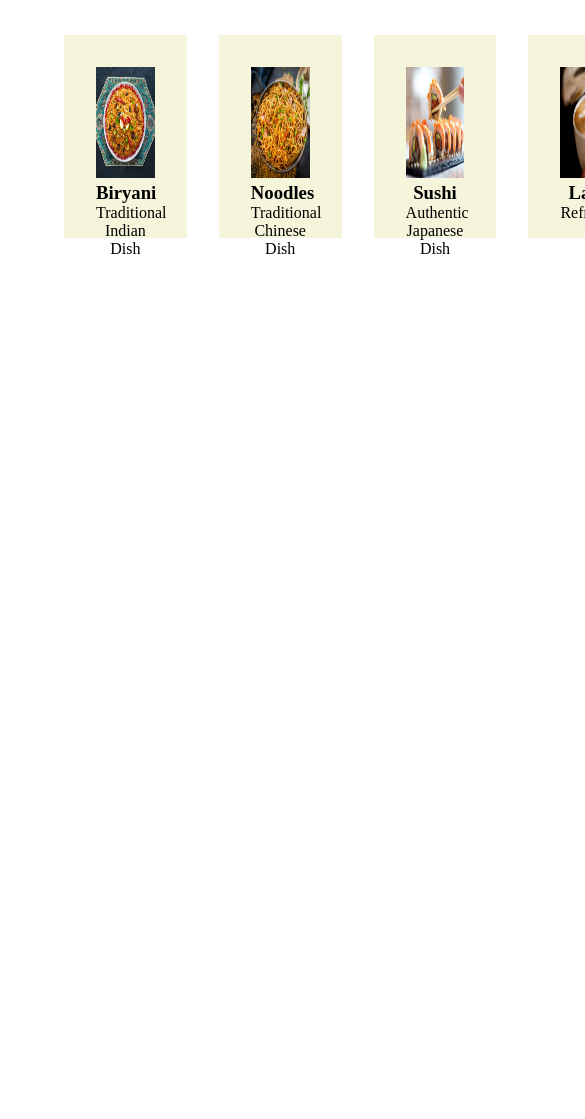
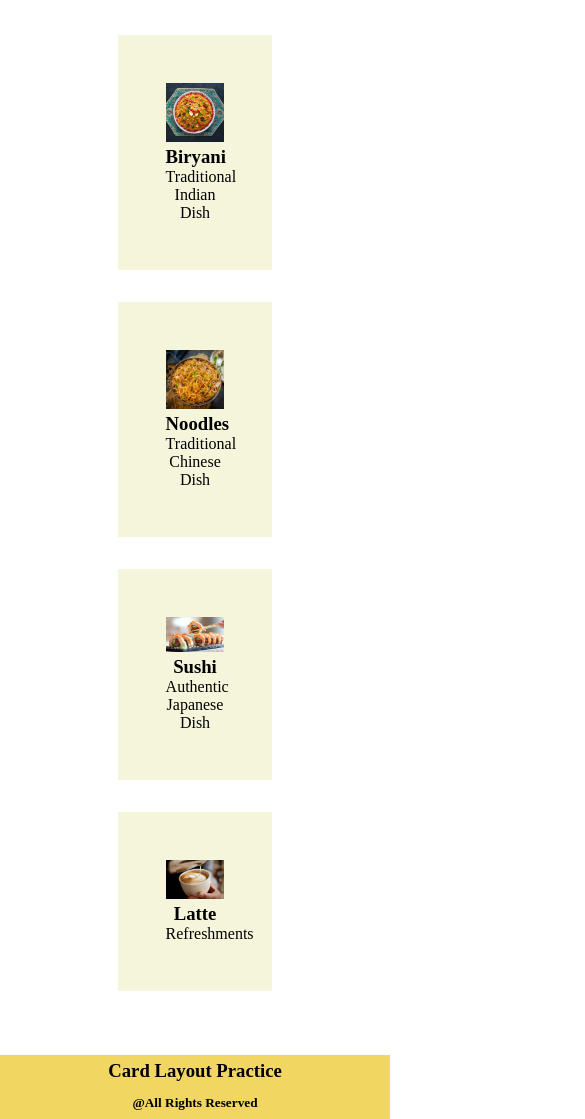
Before and after one commit to Laksh25ay/PracticeHTML, a plain HTML site: page GridDesign/index.html in a window 390 px wide. Shown: the part 29-1148 px from the top of the page, 585 px wide, since content can reach past the window. Before the commit the page ends 844 px from the top, so only its background shows below. Drawn offline with Linux system fonts and the light colour scheme.

Commit message:
Added Footer and media Query

```diff
--- a/GridDesign/Grid.css
+++ b/GridDesign/Grid.css
@@ -1,6 +1,12 @@
 *{
     margin: 0;
     padding: 0;
+}
+
+body{
+    min-height: 100vh;
+    display: flex;
+    flex-direction: column;
 }
 
 .container{
@@ -22,7 +28,7 @@ img{
     background-color: beige;
     width: 20%;
     /* height: 100%; */
-    padding: 2rem;
+    padding: 3rem;
     margin:1rem;
 }
 
@@ -39,3 +45,19 @@ img{
 .card > .content:hover{
     text-shadow: 1px 1px 1px #888888;
 }
+
+footer{
+    margin-top: auto;
+    background-color: rgb(241, 215, 97);
+    text-align: center;
+    line-height: 2rem;
+}
+
+@media screen and (max-width : 870px) {
+    .container{
+        display: flex;
+        flex-direction: column;
+        justify-content: center;
+        align-items: center;
+    }
+}
--- a/GridDesign/index.html
+++ b/GridDesign/index.html
@@ -40,5 +40,13 @@
             </div>
         </div>
     </div>
+
+    <footer>
+        <h3>Card Layout Practice</h3>
+        <h5>@All Rights Reserved</h5>
+    </footer>
 </body>
+
+
+
 </html>
```
